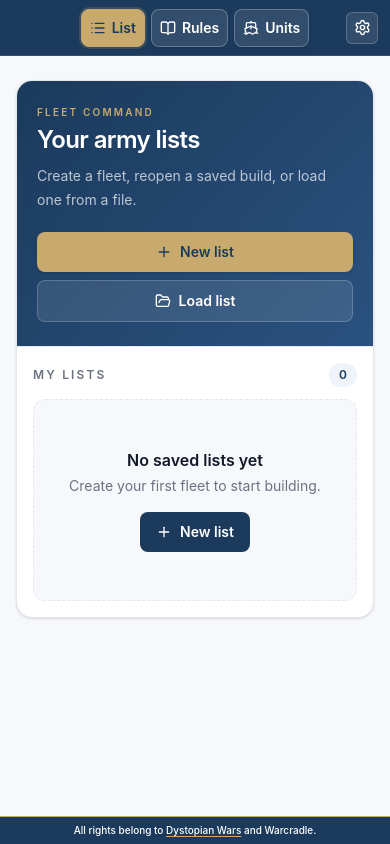
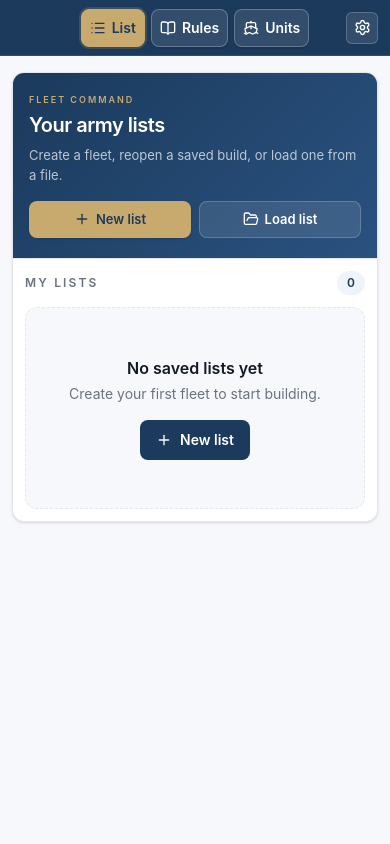
Before and after one commit to sylvainbl/DW-Builder, a React (Vite) app: page / in a window 390 px wide. Built offline with nearby package versions, Linux system fonts and the light colour scheme.

Commit message:
improve mobile lisibility

```diff
--- a/src/components/layout/AppShell.tsx
+++ b/src/components/layout/AppShell.tsx
@@ -1,5 +1,5 @@
 import { ArrowLeft } from 'lucide-react'
-import { lazy, Suspense, useEffect, useRef, useState } from 'react'
+import { lazy, Suspense, useEffect, useRef, useState, type UIEvent } from 'react'
 import { useLocation, useNavigate, useParams } from 'react-router-dom'
 import { useAppStore } from '../../store'
 import ListsPanel from '../lists/ListsPanel'
@@ -33,6 +33,7 @@ export default function AppShell() {
         return factionId || unitId ? 'units' : 'lists'
     })
     const [unitPickerTarget, setUnitPickerTarget] = useState<UnitPickerTarget | null>(null)
+    const [showMobileFooter, setShowMobileFooter] = useState(false)
     const detailPaneRef = useRef<HTMLDivElement>(null)
     const hasDetailSelection = Boolean(
         selectedUnitId || selectedListInstanceId || selectedBattlefleetInstanceId || selectedListGlossary,
@@ -63,18 +64,28 @@ export default function AppShell() {
         detailPaneRef.current?.scrollTo({ top: 0 })
     }, [selectedUnitId, selectedListInstanceId, selectedBattlefleetInstanceId, selectedListGlossary])
 
+    const handleScrollCapture = (event: UIEvent<HTMLElement>) => {
+        if (!(event.target instanceof HTMLElement)) return
+        const scrollContainer = event.target
+        const remainingScroll = scrollContainer.scrollHeight - scrollContainer.clientHeight - scrollContainer.scrollTop
+        setShowMobileFooter(scrollContainer.scrollHeight > scrollContainer.clientHeight && remainingScroll <= 2)
+    }
+
     const showLists = () => {
+        setShowMobileFooter(false)
         setUnitPickerTarget(null)
         setActiveView('lists')
         if (location.pathname.startsWith('/rules')) void navigate('/')
     }
 
     const enterBuilder = () => {
+        setShowMobileFooter(false)
         setUnitPickerTarget(null)
         setActiveView('builder')
     }
 
     const showUnits = () => {
+        setShowMobileFooter(false)
         setUnitPickerTarget(null)
         closeList()
         setActiveView('units')
@@ -82,17 +93,27 @@ export default function AppShell() {
     }
 
     const showRules = () => {
+        setShowMobileFooter(false)
         setUnitPickerTarget(null)
         setActiveView('rules')
         void navigate('/rules')
     }
 
     const showMobileList = () => {
+        setShowMobileFooter(false)
         setSelectedUnitId(null)
     }
 
+    const handleUnitPickerTargetChange = (target: UnitPickerTarget | null) => {
+        setShowMobileFooter(false)
+        setUnitPickerTarget(target)
+    }
+
     return (
-        <div className="flex h-dvh flex-col overflow-hidden bg-[var(--panel)] text-[var(--text)]">
+        <div
+            className="flex h-dvh flex-col overflow-hidden bg-[var(--panel)] text-[var(--text)]"
+            onScrollCapture={handleScrollCapture}
+        >
             <AppHeader
                 activeView={currentView}
                 onShowLists={showLists}
@@ -119,7 +140,9 @@ export default function AppShell() {
             ) : (
                 <div className="flex min-h-0 flex-1 flex-col overflow-hidden">
                     {currentView === 'builder' ? (
-                        <div className="flex min-h-11 flex-none items-center gap-3 border-b border-[var(--panel-border)] bg-[var(--panel)] px-3 sm:px-4">
+                        <div
+                            className={`${unitPickerTarget ? 'hidden md:flex' : 'flex'} min-h-11 flex-none items-center gap-3 border-b border-[var(--panel-border)] bg-[var(--panel)] px-3 sm:px-4`}
+                        >
                             <button
                                 type="button"
                                 onClick={showLists}
@@ -146,7 +169,7 @@ export default function AppShell() {
                             <div className="min-w-0 flex-1">
                                 <UnitListColumn
                                     unitPickerTarget={currentView === 'builder' ? unitPickerTarget : null}
-                                    onUnitPickerTargetChange={setUnitPickerTarget}
+                                    onUnitPickerTargetChange={handleUnitPickerTargetChange}
                                 />
                             </div>
                         </div>
@@ -176,7 +199,9 @@ export default function AppShell() {
                 </div>
             )}
 
-            <footer className="flex-none border-t border-[var(--gold)] bg-[var(--navy)] px-4 py-1.5 text-center text-[10px] font-medium text-white sm:py-2 sm:text-xs">
+            <footer
+                className={`${unitPickerTarget || !showMobileFooter ? 'hidden md:block' : 'block'} flex-none border-t border-[var(--gold)] bg-[var(--navy)] px-4 py-1.5 text-center text-[10px] font-medium text-white sm:py-2 sm:text-xs`}
+            >
                 All rights belong to{' '}
                 <a
                     href="https://www.dystopianwars.com/"
--- a/src/components/lists/ListsPanel.tsx
+++ b/src/components/lists/ListsPanel.tsx
@@ -46,26 +46,26 @@ export default function ListsPanel({ onEnterBuilder }: ListsPanelProps) {
 
     return (
         <main className="min-h-full bg-[var(--panel)]">
-            <div className="mx-auto w-full max-w-7xl px-4 py-6 sm:px-6 sm:py-8 lg:px-8">
-                <div className="overflow-hidden rounded-2xl border border-[var(--panel-border)] bg-[var(--detail-row)] shadow-sm">
-                    <div className="border-b border-[var(--panel-border)] bg-[linear-gradient(135deg,var(--navy),var(--navy-light))] px-5 py-6 text-white sm:px-7 sm:py-7">
-                        <div className="flex flex-col gap-5 sm:flex-row sm:items-end sm:justify-between">
+            <div className="mx-auto w-full max-w-7xl px-3 py-4 sm:px-6 sm:py-8 lg:px-8">
+                <div className="overflow-hidden rounded-xl border border-[var(--panel-border)] bg-[var(--detail-row)] shadow-sm sm:rounded-2xl">
+                    <div className="border-b border-[var(--panel-border)] bg-[linear-gradient(135deg,var(--navy),var(--navy-light))] px-4 py-5 text-white sm:px-7 sm:py-7">
+                        <div className="flex flex-col gap-4 sm:flex-row sm:items-end sm:justify-between sm:gap-5">
                             <div>
-                                <div className="text-[10px] font-semibold uppercase tracking-[0.22em] text-[var(--gold)]">
+                                <div className="text-[9px] font-semibold uppercase tracking-[0.22em] text-[var(--gold)] sm:text-[10px]">
                                     Fleet command
                                 </div>
-                                <h1 className="mt-1 text-2xl font-semibold tracking-tight sm:text-3xl">
+                                <h1 className="mt-1 text-xl font-semibold tracking-tight sm:text-3xl">
                                     Your army lists
                                 </h1>
-                                <p className="mt-2 max-w-xl text-sm leading-6 text-white/70">
+                                <p className="mt-1.5 max-w-xl text-[13px] leading-5 text-white/70 sm:mt-2 sm:text-sm sm:leading-6">
                                     Create a fleet, reopen a saved build, or load one from a file.
                                 </p>
                             </div>
-                            <div className="flex flex-col gap-2 min-[420px]:flex-row">
+                            <div className="grid grid-cols-2 gap-2 sm:flex sm:flex-row">
                                 <button
                                     type="button"
                                     onClick={() => setShowForm(true)}
-                                    className="inline-flex items-center justify-center gap-2 rounded-lg bg-[var(--gold)] px-4 py-2.5 text-sm font-semibold text-[var(--navy)] shadow-sm transition hover:brightness-105"
+                                    className="inline-flex items-center justify-center gap-1.5 rounded-lg bg-[var(--gold)] px-3 py-2 text-[13px] font-semibold text-[var(--navy)] shadow-sm transition hover:brightness-105 sm:gap-2 sm:px-4 sm:py-2.5 sm:text-sm"
                                 >
                                     <Plus size={16} />
                                     New list
@@ -73,7 +73,7 @@ export default function ListsPanel({ onEnterBuilder }: ListsPanelProps) {
                                 <button
                                     type="button"
                                     onClick={() => fileInputRef.current?.click()}
-                                    className="inline-flex items-center justify-center gap-2 rounded-lg border border-white/20 bg-white/10 px-4 py-2.5 text-sm font-semibold text-white transition hover:bg-white/20"
+                                    className="inline-flex items-center justify-center gap-1.5 rounded-lg border border-white/20 bg-white/10 px-3 py-2 text-[13px] font-semibold text-white transition hover:bg-white/20 sm:gap-2 sm:px-4 sm:py-2.5 sm:text-sm"
                                 >
                                     <FolderOpen size={16} />
                                     Load list
@@ -95,7 +95,7 @@ export default function ListsPanel({ onEnterBuilder }: ListsPanelProps) {
                         }}
                     />
 
-                    <div className="p-4 sm:p-6">
+                    <div className="p-3 sm:p-6">
                         {showForm ? (
                             <form
                                 className="mb-6 rounded-xl border border-[var(--panel-border)] bg-[var(--panel)] p-4 sm:p-5"
@@ -183,7 +183,7 @@ export default function ListsPanel({ onEnterBuilder }: ListsPanelProps) {
                                 </button>
                             </div>
                         ) : (
-                            <div className="grid gap-3 md:grid-cols-2 xl:grid-cols-3">
+                            <div className="grid gap-2.5 sm:gap-3 md:grid-cols-2 xl:grid-cols-3">
                                 {savedLists.map((list) => {
                                     const active = currentList?.id === list.id
                                     const total = list.units.reduce((sum, unit) => sum + unit.totalPoints, 0)
@@ -191,7 +191,7 @@ export default function ListsPanel({ onEnterBuilder }: ListsPanelProps) {
                                     return (
                                         <article
                                             key={list.id}
-                                            className={`group relative flex min-h-40 cursor-pointer flex-col rounded-xl border p-4 transition ${active ? 'border-[var(--gold)] bg-[var(--gold-light)] shadow-sm' : 'border-[var(--panel-border)] bg-[var(--detail-row)] hover:-translate-y-0.5 hover:border-[rgb(var(--navy-rgb)/0.35)] hover:shadow-md'}`}
+                                            className={`group relative flex min-h-32 cursor-pointer flex-col rounded-xl border p-3 transition sm:min-h-40 sm:p-4 ${active ? 'border-[var(--gold)] bg-[var(--gold-light)] shadow-sm' : 'border-[var(--panel-border)] bg-[var(--detail-row)] hover:-translate-y-0.5 hover:border-[rgb(var(--navy-rgb)/0.35)] hover:shadow-md'}`}
                                         >
                                             <button
                                                 type="button"
@@ -203,7 +203,7 @@ export default function ListsPanel({ onEnterBuilder }: ListsPanelProps) {
                                                 <div className="flex items-start justify-between gap-3">
                                                     <div className="min-w-0 flex-1 text-left">
                                                         <div className="flex items-center gap-2">
-                                                            <h3 className="truncate text-base font-semibold text-[var(--text)]">
+                                                            <h3 className="truncate text-sm font-semibold text-[var(--text)] sm:text-base">
                                                                 {list.name}
                                                             </h3>
                                                             {active ? (
@@ -212,7 +212,7 @@ export default function ListsPanel({ onEnterBuilder }: ListsPanelProps) {
                                                                 </span>
                                                             ) : null}
                                                         </div>
-                                                        <p className="mt-1 text-xs text-[var(--muted)]">
+                                                        <p className="mt-1 text-[11px] text-[var(--muted)] sm:text-xs">
                                                             {factionNames.get(list.faction_id) ?? list.faction_id} ·{' '}
                                                             {list.units.length}{' '}
                                                             {list.units.length === 1 ? 'unit' : 'units'}
@@ -231,16 +231,16 @@ export default function ListsPanel({ onEnterBuilder }: ListsPanelProps) {
                                                         <X size={15} />
                                                     </button>
                                                 </div>
-                                                <div className="mt-auto flex items-end justify-between gap-3 pt-6">
+                                                <div className="mt-auto flex items-end justify-between gap-3 pt-4 sm:pt-6">
                                                     <div>
-                                                        <div className="text-lg font-semibold tabular-nums text-[var(--accent-foreground)]">
+                                                        <div className="text-base font-semibold tabular-nums text-[var(--accent-foreground)] sm:text-lg">
                                                             {total.toLocaleString('fr-FR')} pts
                                                         </div>
                                                         <div className="text-xs font-medium text-[var(--muted)]">
                                                             {totalVpr.toLocaleString('fr-FR')} VPR
                                                         </div>
                                                     </div>
-                                                    <span className="inline-flex items-center gap-1.5 rounded-lg border border-[var(--panel-border)] bg-[var(--detail-row)] px-3 py-2 text-xs font-semibold text-[var(--accent-foreground)] transition group-hover:border-[var(--gold)]">
+                                                    <span className="inline-flex items-center gap-1.5 rounded-lg border border-[var(--panel-border)] bg-[var(--detail-row)] px-2.5 py-1.5 text-[11px] font-semibold text-[var(--accent-foreground)] transition group-hover:border-[var(--gold)] sm:px-3 sm:py-2 sm:text-xs">
                                                         Build
                                                         <ArrowRight size={14} />
                                                     </span>
```
Also changed, not shown: src/components/unit/UnitListColumn.tsx (+27 -3 lines).
